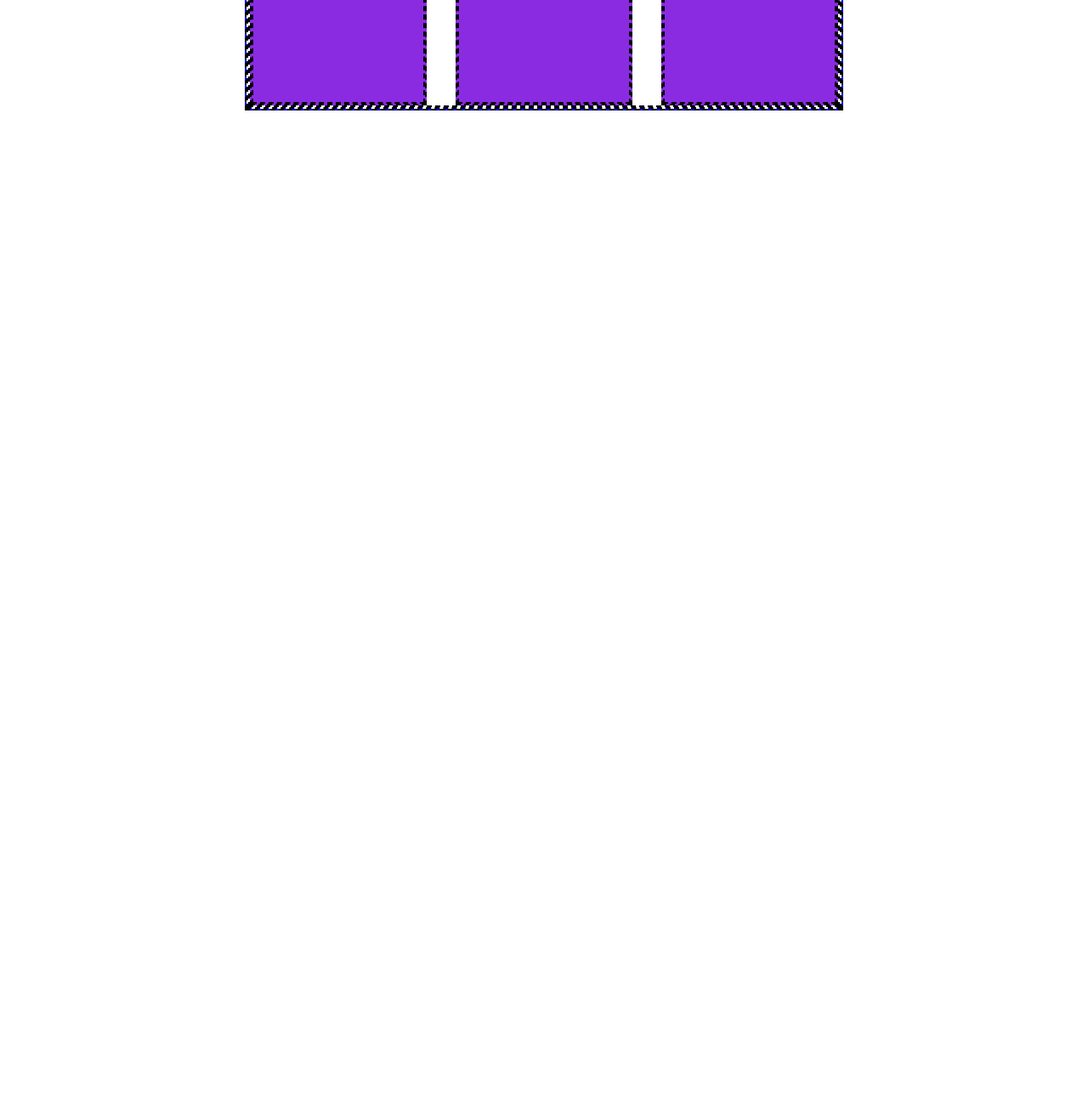
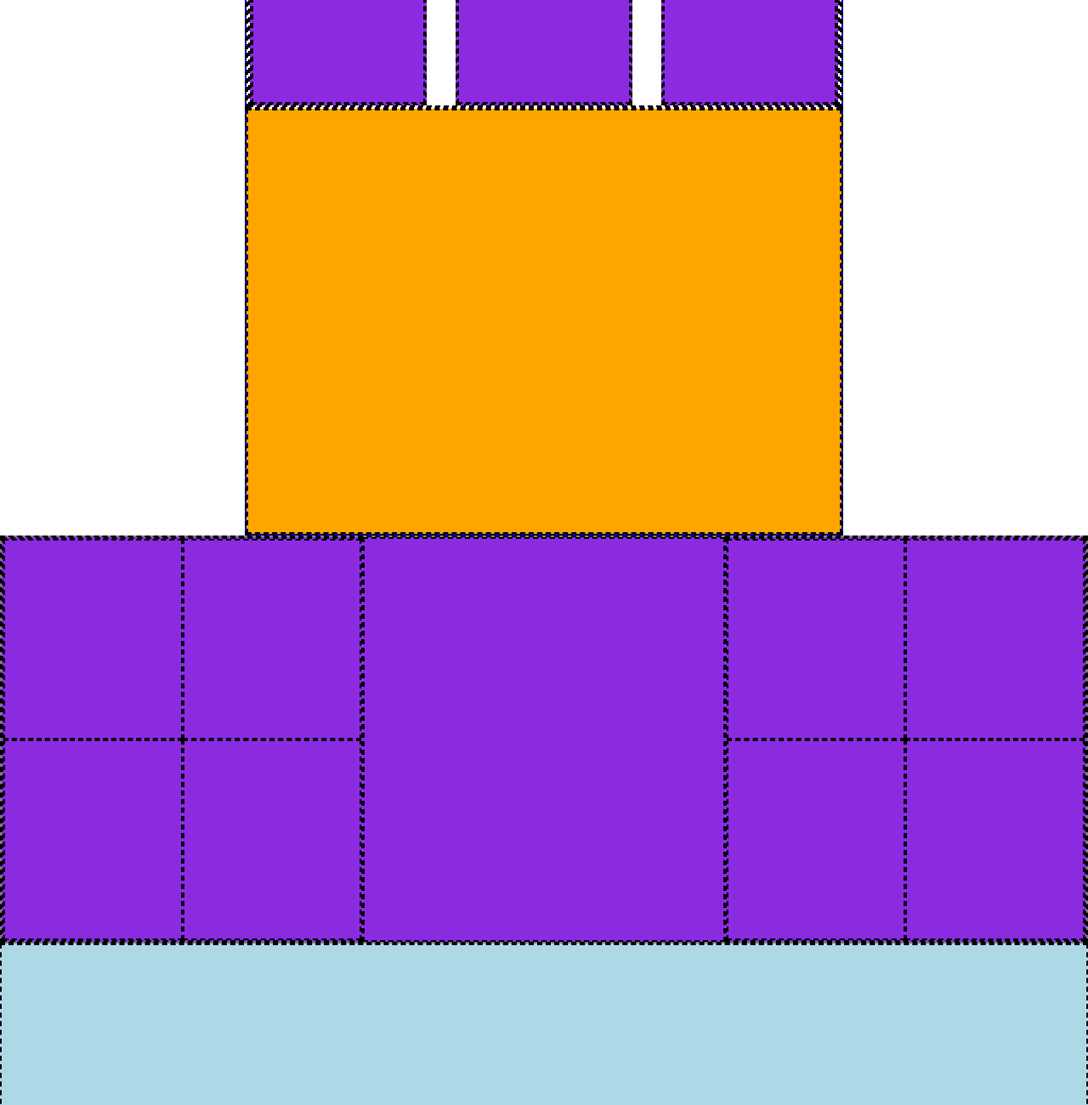
Before and after one commit to iacopobuffoni/htmlcss-dropbox, a plain HTML site: page index.html in a window 1280 px wide. Shown: the part 3860-5160 px from the top of the page at 85% size. Before the commit the page ends 3990 px from the top, so only its background shows below. Drawn offline with Linux system fonts and the light colour scheme.

Commit message:
Fine struttura

```diff
--- a/css/style.css
+++ b/css/style.css
@@ -123,3 +123,58 @@ li {
     height: 50%;
     width: 100%;
 }
+
+.box-after-cards {
+    width: 100%;
+    background-color: orange;
+    height: 500px;
+}
+
+.sponsor-box {
+    width: 100vw;
+    height: 60vh;
+    background-color: gray;
+}
+
+.sponsor-box-left {
+    width: calc(100% / 3);
+    height: 100%;
+    background-color: blueviolet;
+    flex-wrap: wrap;
+}
+
+.sponsor-box-middle {
+    width: calc(100% / 3);
+    height: 100%;
+    background-color: blueviolet;
+}
+
+.sponsor-box-right {
+    width: calc(100% / 3);
+    height: 100%;
+    background-color: blueviolet;
+    flex-wrap: wrap;
+}
+
+.littlebox {
+    width: calc(100% / 2);
+    height: calc(100% / 2);
+}
+
+.main-footer-box {
+    width: 100vw;
+    height: 35vh;
+    background-color: lightblue;
+}
+
+.questions {
+    width: 100vw;
+    height: 70vh;
+    background-color: bisque;
+}
+
+.links {
+    width: 100vw;
+    height: 60vh;
+    background-color: black;
+}
--- a/index.html
+++ b/index.html
@@ -144,10 +144,54 @@
                         </div>
                     </div>
                 </div>
+                <div class="box-after-cards">
+
+                </div>
+            </div>
+            <div class="sponsor-box flexbox">
+                <div class="sponsor-box-left flexbox">
+                    <div class="littlebox">
+
+                    </div>
+                    <div class="littlebox">
+
+                    </div>
+                    <div class="littlebox">
+
+                    </div>
+                    <div class="littlebox">
+
+                    </div>
+                </div>
+                <div class="sponsor-box-middle">
+
+                </div>
+                <div class="sponsor-box-right flexbox">
+                    <div class="littlebox">
+
+                    </div>
+                    <div class="littlebox">
+
+                    </div>
+                    <div class="littlebox">
+
+                    </div>
+                    <div class="littlebox">
+
+                    </div>
+                </div>
+            </div>
+            <div class="main-footer-box">
+
             </div>
         </main>
         <footer>
+            <div class="questions">
 
+            </div>
+            <div class="links">
+
+            </div>
         </footer>
     </body>
 </html>
```
